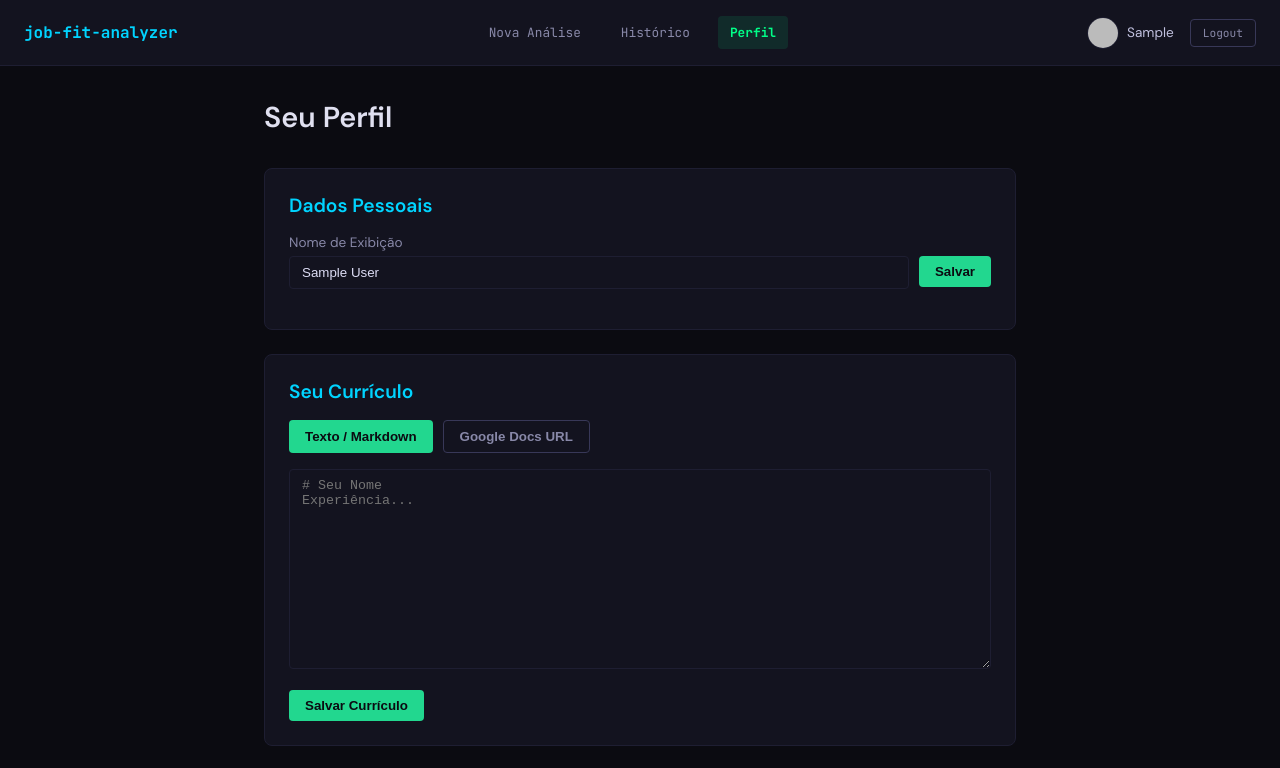
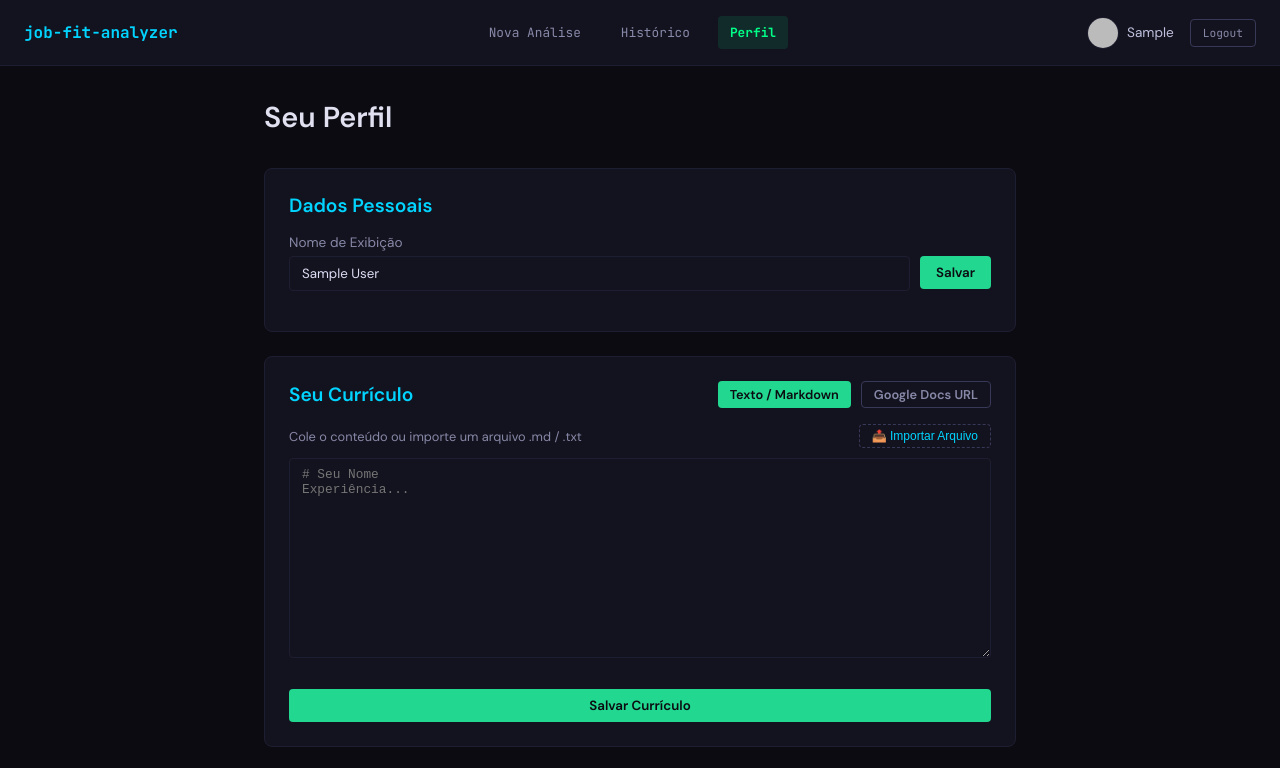
Before and after one commit to felipefernandes/job-fit-analyzer, a React (Vite) app: page /app/profile in a window 1280 px wide. Shown: the top 768 px of the page. Built offline with nearby package versions, Linux system fonts and the light colour scheme; no server answers; the database is empty; sample sign-in values are in the browser's storage.

Commit message:
feat(profile): add file upload and try/catch handlers

```diff
--- a/src/pages/Profile.jsx
+++ b/src/pages/Profile.jsx
@@ -1,4 +1,4 @@
-import React, { useState, useEffect } from 'react';
+import React, { useState, useEffect, useRef } from 'react';
 import { useAuth } from '../context/AuthContext';
 import { getUserProfile, saveUserProfile, saveResumeToDb, getResumeFromDb, saveLlmKey, getLlmKey, removeLlmKey } from '../services/db';
 
@@ -10,7 +10,8 @@ export default function Profile() {
     const [resume, setResume] = useState({ content: '', source: 'markdown', sourceUrl: '' });
     const [keys, setKeys] = useState({ gemini: '', groq: '' });
     const [loading, setLoading] = useState(true);
-    const [saveStatus, setSaveStatus] = useState('');
+    const [saveStatus, setSaveStatus] = useState({ type: '', message: '' }); // type: 'success' | 'error' | 'loading'
+    const fileInputRef = useRef(null);
 
     useEffect(() => {
         const loadData = async () => {
@@ -37,62 +38,95 @@ export default function Profile() {
         loadData();
     }, [user]);
 
+    const showStatus = (msg, type = 'success', duration = 3000) => {
+        setSaveStatus({ type, message: msg });
+        if (duration > 0) setTimeout(() => setSaveStatus({ type: '', message: '' }), duration);
+    };
+
     const handleSaveName = async () => {
-        setSaveStatus('Salvando nome...');
+        showStatus('Salvando nome...', 'loading', 0);
+        try {
             await saveUserProfile(user.uid, profile);
-        setSaveStatus('Nome salvo!');
-        setTimeout(() => setSaveStatus(''), 2000);
+            showStatus('Nome salvo!');
+        } catch (e) {
+            console.error(e);
+            showStatus('Erro ao salvar o nome.', 'error');
+        }
     };
 
     const handleSaveResume = async () => {
-        setSaveStatus('Salvando currículo...');
+        showStatus('Salvando currículo...', 'loading', 0);
+        try {
             await saveResumeToDb(user.uid, resume.content, resume.source, resume.sourceUrl);
-        setSaveStatus('Currículo salvo!');
-        setTimeout(() => setSaveStatus(''), 2000);
+            showStatus('Currículo salvo!');
+        } catch (e) {
+            console.error("Erro no saveResumeToDb:", e);
+            showStatus('Erro de permissão ou conexão ao salvar (Firestore Rules).', 'error', 5000);
+        }
+    };
+
+    const handleFileUpload = (e) => {
+        const file = e.target.files[0];
+        if (!file) return;
+        const reader = new FileReader();
+        reader.onload = (evt) => {
+            setResume({ ...resume, content: evt.target.result, source: 'markdown' });
+        };
+        reader.readAsText(file);
     };
 
     const handleSaveKey = async (provider, plainKey) => {
         if (!plainKey || plainKey.startsWith('••••')) return;
-        setSaveStatus(`Salvando chave ${provider}...`);
+        showStatus(`Salvando chave ${provider}...`, 'loading', 0);
         try {
             await saveLlmKey(user.uid, provider, plainKey);
             setKeys(prev => ({ ...prev, [provider]: '••••••••' + plainKey.slice(-4) }));
-            setSaveStatus(`Chave ${provider} salva!`);
+            showStatus(`Chave ${provider} salva!`);
         } catch (e) {
-            setSaveStatus(`Erro ao salvar chave ${provider}.`);
+            console.error(e);
+            showStatus(`Erro ao salvar chave ${provider}.`, 'error');
         }
-        setTimeout(() => setSaveStatus(''), 2000);
     };
 
     const handleRemoveKey = async (provider) => {
-        setSaveStatus(`Removendo chave ${provider}...`);
+        showStatus(`Removendo chave ${provider}...`, 'loading', 0);
+        try {
             await removeLlmKey(user.uid, provider);
             setKeys(prev => ({ ...prev, [provider]: '' }));
-        setSaveStatus(`Chave ${provider} removida!`);
-        setTimeout(() => setSaveStatus(''), 2000);
+            showStatus(`Chave ${provider} removida!`);
+        } catch (e) {
+            console.error(e);
+            showStatus(`Erro ao remover chave ${provider}.`, 'error');
+        }
     };
 
     const handleTestKey = async (provider) => {
-        setSaveStatus(`Testando conexão com ${provider}...`);
+        showStatus(`Testando conexão com ${provider}...`, 'loading', 0);
         setTimeout(() => {
-            setSaveStatus(`Conexão com ${provider} OK!`);
-            setTimeout(() => setSaveStatus(''), 2000);
+            showStatus(`Conexão com ${provider} simulada como OK!`);
         }, 1000);
     };
 
     if (loading) return <div style={{ padding: "2rem" }}>Carregando perfil...</div>;
 
     const card = { background: "#13131f", border: "1px solid #1e1e32", borderRadius: 8, padding: "1.5rem", marginBottom: "1.5rem" };
-    const inputStyle = { width: "100%", background: "transparent", border: "1px solid #1e1e32", color: "#ddddf5", padding: "8px 12px", borderRadius: 4, outline: "none", marginBottom: "1rem" };
-    const btnStyle = { background: "#22d78f", color: "#0b0b11", border: "none", borderRadius: 4, padding: "8px 16px", cursor: "pointer", fontWeight: 700 };
+    const inputStyle = { width: "100%", background: "transparent", border: "1px solid #1e1e32", color: "#ddddf5", padding: "8px 12px", borderRadius: 4, outline: "none", marginBottom: "1rem", fontFamily: "'DM Sans', sans-serif" };
+    const btnStyle = { background: "#22d78f", color: "#0b0b11", border: "none", borderRadius: 4, padding: "8px 16px", cursor: "pointer", fontWeight: 700, fontFamily: "'DM Sans', sans-serif" };
 
     return (
-        <div style={{ maxWidth: 800, margin: "0 auto", padding: "2rem 1.5rem" }}>
+        <div style={{ maxWidth: 800, margin: "0 auto", padding: "2rem 1.5rem", fontFamily: "'DM Sans', sans-serif" }}>
             <h1 style={{ fontSize: "1.8rem", marginBottom: "2rem", color: "#e0e0f0" }}>Seu Perfil</h1>
 
-            {saveStatus && (
-                <div style={{ background: "rgba(34, 215, 143, 0.1)", border: "1px solid #22d78f", color: "#22d78f", padding: "10px 15px", borderRadius: 4, marginBottom: "1.5rem" }}>
-                    {saveStatus}
+            {saveStatus.message && (
+                <div style={{
+                    background: saveStatus.type === 'error' ? "rgba(255, 71, 87, 0.1)" : "rgba(34, 215, 143, 0.1)",
+                    border: `1px solid ${saveStatus.type === 'error' ? '#ff4757' : '#22d78f'}`,
+                    color: saveStatus.type === 'error' ? '#ff4757' : '#22d78f',
+                    padding: "10px 15px", borderRadius: 4, marginBottom: "1.5rem",
+                    display: 'flex', alignItems: 'center', gap: 10
+                }}>
+                    {saveStatus.type === 'loading' ? <span style={{ animation: "blink 1s infinite" }}>⏳</span> : (saveStatus.type === 'error' ? '⚠' : '✓')}
+                    {saveStatus.message}
                 </div>
             )}
 
@@ -110,30 +144,43 @@ export default function Profile() {
             </div>
 
             <div style={card}>
-                <h2 style={{ fontSize: "1.2rem", marginBottom: "1rem", color: "#00d4ff" }}>Seu Currículo</h2>
-
-                <div style={{ display: "flex", gap: 10, marginBottom: "1rem" }}>
+                <div style={{ display: "flex", justifyContent: "space-between", alignItems: "center", marginBottom: "1rem" }}>
+                    <h2 style={{ fontSize: "1.2rem", color: "#00d4ff", margin: 0 }}>Seu Currículo</h2>
+                    <div style={{ display: "flex", gap: 10 }}>
                         <button
-                        style={{ ...btnStyle, background: resume.source === 'markdown' ? '#22d78f' : 'transparent', color: resume.source === 'markdown' ? '#0b0b11' : '#8888a8', border: resume.source === 'markdown' ? 'none' : '1px solid #383858' }}
+                            style={{ ...btnStyle, background: resume.source === 'markdown' ? '#22d78f' : 'transparent', color: resume.source === 'markdown' ? '#0b0b11' : '#8888a8', border: resume.source === 'markdown' ? 'none' : '1px solid #383858', padding: "4px 12px", fontSize: "0.8rem" }}
                             onClick={() => setResume({...resume, source: 'markdown'})}
                         >
                             Texto / Markdown
                         </button>
                         <button
-                        style={{ ...btnStyle, background: resume.source === 'gdocs' ? '#22d78f' : 'transparent', color: resume.source === 'gdocs' ? '#0b0b11' : '#8888a8', border: resume.source === 'gdocs' ? 'none' : '1px solid #383858' }}
+                            style={{ ...btnStyle, background: resume.source === 'gdocs' ? '#22d78f' : 'transparent', color: resume.source === 'gdocs' ? '#0b0b11' : '#8888a8', border: resume.source === 'gdocs' ? 'none' : '1px solid #383858', padding: "4px 12px", fontSize: "0.8rem" }}
                             onClick={() => setResume({...resume, source: 'gdocs'})}
                         >
                             Google Docs URL
                         </button>
                     </div>
+                </div>
 
                 {resume.source === 'markdown' ? (
+                    <div>
+                        <div style={{ display: "flex", justifyContent: "space-between", alignItems: "center", marginBottom: 10 }}>
+                            <p style={{ fontSize: "0.8rem", color: "#8888a8", margin: 0 }}>Cole o conteúdo ou importe um arquivo .md / .txt</p>
+                            <button
+                                onClick={() => fileInputRef.current?.click()}
+                                style={{ background: "transparent", border: "1px dashed #383858", color: "#00d4ff", borderRadius: 4, padding: "4px 12px", fontSize: "0.75rem", cursor: "pointer" }}
+                            >
+                                📤 Importar Arquivo
+                            </button>
+                            <input type="file" accept=".md,.txt" style={{ display: "none" }} ref={fileInputRef} onChange={handleFileUpload} />
+                        </div>
                         <textarea
-                        style={{ ...inputStyle, minHeight: 200, fontFamily: "monospace" }}
+                            style={{ ...inputStyle, minHeight: 200, fontFamily: "monospace", fontSize: "0.8rem", resize: "vertical" }}
                             placeholder="# Seu Nome&#10;Experiência..."
                             value={resume.content}
                             onChange={e => setResume({...resume, content: e.target.value})}
                         />
+                    </div>
                 ) : (
                     <div>
                         <input
@@ -146,13 +193,15 @@ export default function Profile() {
                     </div>
                 )}
 
-                <button style={btnStyle} onClick={handleSaveResume}>Salvar Currículo</button>
+                <button style={{ ...btnStyle, width: "100%", marginTop: 10 }} onClick={handleSaveResume} disabled={saveStatus.type === 'loading'}>
+                    {saveStatus.type === 'loading' ? 'Processando...' : 'Salvar Currículo'}
+                </button>
             </div>
 
             <div style={card}>
                 <h2 style={{ fontSize: "1.2rem", marginBottom: "1rem", color: "#00d4ff" }}>API Keys (LLM Providers)</h2>
                 <p style={{ fontSize: "0.85rem", color: "#8888a8", marginBottom: "1.5rem", lineHeight: 1.5 }}>
-                    Suas chaves são criptografadas localmente antes de serem enviadas para o banco de dados. Nós não temos acesso a elas em texto plano.
+                    Suas chaves são criptografadas localmente usando sua sessão antes de serem enviadas para o banco de dados. Nós não temos acesso a elas em texto plano.
                 </p>
 
                 {['gemini', 'groq'].map(provider => (
@@ -176,9 +225,11 @@ export default function Profile() {
                             <button
                                 style={{ ...btnStyle, height: "fit-content" }}
                                 onClick={() => {
-                                    const val = document.getElementById(`key-${provider}`).value;
-                                    handleSaveKey(provider, val);
-                                    document.getElementById(`key-${provider}`).value = '';
+                                    const el = document.getElementById(`key-${provider}`);
+                                    if (el.value) {
+                                        handleSaveKey(provider, el.value);
+                                        el.value = '';
+                                    }
                                 }}
                             >
                                 Salvar
```
Lines whose indentation alone changed are shown as unchanged.
